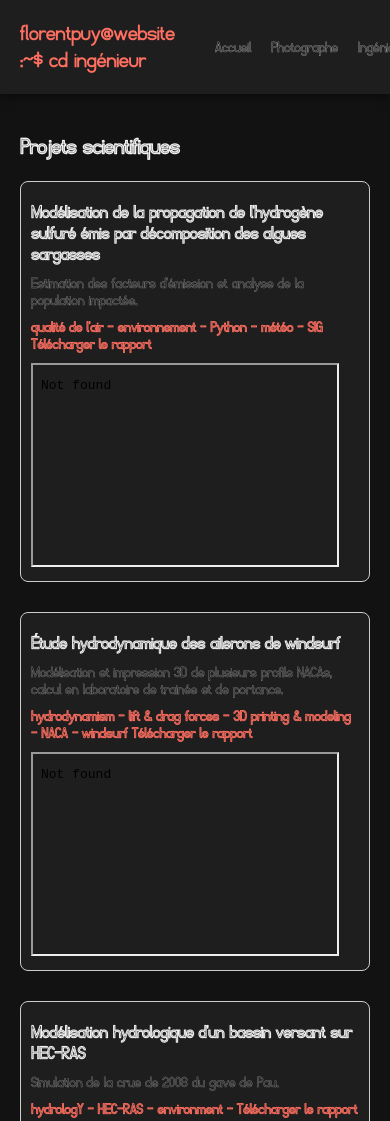
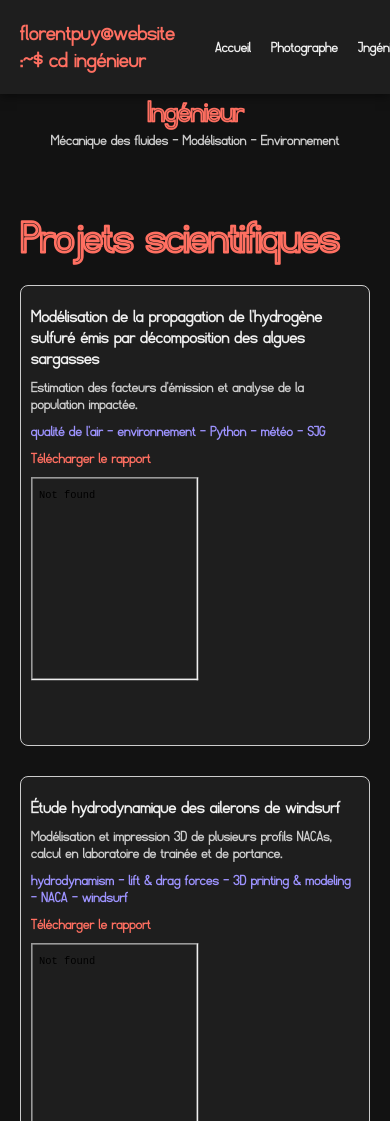
Before and after one commit to floceans/floceans.github.io, a plain HTML site: page ingenieur.html in a window 390 px wide. Shown: the top 1121 px of the page. Drawn offline with Linux system fonts and the light colour scheme; a script that the page names is missing.

Commit message:
update style_ingé

```diff
--- a/ingenieur.html
+++ b/ingenieur.html
@@ -19,6 +19,12 @@
     </header>
 
     <main>
+
+        <section class="page-header">
+            <h1>Ingénieur</h1>
+            <h2>Mécanique des fluides - Modélisation - Environnement</h2>
+        </section>
+
         <section class="project-section">
             <h2>Projets scientifiques</h2>
 
@@ -26,7 +32,7 @@
                 <div class="project-info">
                     <h3>Modélisation de la propagation de l'hydrogène sulfuré émis par décomposition des algues sargasses</h3>
                     <p>Estimation des facteurs d'émission et analyse de la population impactée.</p>
-                    <p2>qualité de l'air - environnement - Python - météo - SIG</p2>
+                    <h4>qualité de l'air - environnement - Python - météo - SIG</h4>
                     <a href="rapports_PDF/rapport_estimation_H2S_madininair_f_puy.pdf" target="_blank" class="project-link">Télécharger le rapport</a>
                 </div>
                 <div class="project-preview">
@@ -39,7 +45,7 @@
                 <div class="project-info">
                     <h3>Étude hydrodynamique des ailerons de windsurf</h3>
                     <p>Modélisation et impression 3D de plusieurs profils NACAs, calcul en laboratoire de trainée et de portance.</p>
-                    <p2>hydrodynamism - lift & drag forces - 3D printing & modeling - NACA - windsurf</p2>
+                    <h4>hydrodynamism - lift & drag forces - 3D printing & modeling - NACA - windsurf</h4>
                     <a href="rapports_PDF/pip_f_puy.pdf" target="_blank" class="project-link">Télécharger le rapport</a>
                 </div>
                 <div class="project-preview">
@@ -52,7 +58,7 @@
                 <div class="project-info">
                     <h3>Modélisation hydrologique d'un bassin versant sur HEC-RAS</h3>
                     <p>Simulation de la crue de 2008 du gave de Pau.</p>
-                    <p2>hydrologY - HEC-RAS - environment - </p2>
+                    <h4>hydrologY - HEC-RAS - environment - </h4>
                     <a href="rapports_PDF/Rapport_hec_ras_mod_f_puy.pdf" target="_blank" class="project-link">Télécharger le rapport</a>
                 </div>
                 <div class="project-preview">
@@ -65,7 +71,7 @@
                 <div class="project-info">
                     <h3>Développement d'un mini-shell linux en C</h3>
                     <p>Gestion des commandes classiques (ls, cd, cat...), des processus, des signaux (SIGINT, SIGSTOP...) et des tubes.</p>
-                    <p2>shell - C - linux - process - signals - OS</p2>
+                    <h4>shell - C - linux - process - signals - OS</h4>
                     <a href="rapports_PDF/minishell_C_OS_f_puy.pdf" target="_blank" class="project-link">Télécharger le rapport</a>
                 </div>
                 <div class="project-preview">
@@ -78,7 +84,7 @@
                 <div class="project-info">
                     <h3>Prévention des risques relatifs à la foudre - Modélisation 2D de la trajectoire de la foudre</h3>
                     <p>Calcul de l'efficacité d'un paratonnerre et placement optimal de paratonnerres sur zones plates et à relief.</p>
-                    <p2>lightning - 2D modeling - python - fractal dimension - environment</p2>
+                    <h4>lightning - 2D modeling - python - fractal dimension - environment</h4>
                     <a href="rapports_PDF/tipe_foudre_f_puy.pdf" target="_blank" class="project-link">Télécharger le rapport</a>
                 </div>
                 <div class="project-preview">
@@ -91,7 +97,7 @@
                 <div class="project-info">
                     <h3>Résolution numérique d’une équation aux dérivées partielles d’advecto-diffusion par méthode semi-implicite</h3>
                     <p>Résolution en Fortran90 (beurk) et étude des temps de calculs selon les méthodes.</p>
-                    <p2>numerical methods - calculation time - Fortran90 - advection-diffusion - computing</p2>
+                    <h4>numerical methods - calculation time - Fortran90 - advection-diffusion - computing</h4>
                     <a href="rapports_PDF/rapport_resolution_volumes_finis_f_puy.pdf" target="_blank" class="project-link">Télécharger le rapport</a>
                 </div>
                 <div class="project-preview">
--- a/styles_inge.css
+++ b/styles_inge.css
@@ -18,7 +18,7 @@
 body {
     background-color: #121212;
     color: #f0f0f0;
-    font-family: 'Fibel';
+    font-family: 'fibel';
     margin: 0;
     padding: 0;
 }
@@ -27,6 +27,7 @@ header {
     display: flex;
     justify-content: space-between;
     align-items: center;
+    font-family: 'fibel_2';
     padding: 20px;
     background-color: #1e1e1e;
     box-shadow: 0 2px 10px rgba(0, 0, 0, 0.5);
@@ -55,6 +56,7 @@ nav ul {
     color: #ff6f61;
 }
 
+
 footer {
     text-align: center;
     padding: 20px;
@@ -68,10 +70,41 @@ footer a {
     text-decoration: none;
 }
 
+.page-header {
+    text-align: center;
+    margin: 30px 0;
+    color: #f0f0f0;
+    margin: 1px;
+}
+
+.page-header h1 {
+    font-size: 6rem; /* Titre principal plus grand */
+    margin-bottom: 1px;
+    margin-top: 2px;
+    font-family: 'fibel';
+    color: #ff6f61; /* Couleur distinctive pour le titre */
+}
+
+.page-header h2 {
+    font-size: 1.5rem; /* Sous-titre plus petit */
+    font-weight: bold;
+    font-family: 'fibel_2';
+    color: #ccc; /* Couleur plus douce pour le sous-titre */
+    margin-top: 0;
+    margin-bottom: 5px;
+}
+
 .project-section {
     padding: 20px;
     max-width: 1200px;
     margin: 0 auto;
+}
+
+.project-section h2 {
+    font-size: 3rem;
+    font-family: 'fibel';
+    color: #ff6f61;
+    margin-bottom: 20px;
 }
 
 .project {
@@ -88,7 +121,7 @@ footer a {
 }
 
 .project:hover {
-    transform: scale(1.05); /* Grossit légèrement */
+    transform: scale(1.03); /* Grossit légèrement */
     box-shadow: 0 8px 20px rgba(0, 0, 0, 0.6); /* Ajoute une ombre plus marquée */
 }
 
@@ -105,34 +138,42 @@ footer a {
 .project-info h3 {
     margin: 10px 0;
     font-size: 1.5rem;
-    font-family: 'Fibel';
+    font-family: 'fibel_2';
     color: #f0f0f0;
 }
 
 .project-info p {
     margin: 10px 0;
     font-size: 1rem;
-    font-family: 'Fibel';
+    font-family: 'fibel_2';
     color: #ccc;
 }
 
-.project-info p2 {
+.project-info h4 {
     margin: 10px 0;
     font-size: 1rem;
     font-weight: bold;
-    font-family: 'Fibel';
-    color: #ff6f61;
+    font-family: 'fibel_2';
+    color: #9d93ff;
 }
 
 .project-link {
     color: #ff6f61;
     text-decoration: none;
-    font-family: 'Fibel';
+    font-family: 'fibel_2';
     font-weight: bold;
 }
 
 /* Styles pour mobile */
 @media (max-width: 768px) {
+
+    .page-header h1 {
+        font-size: 2rem; /* Réduit la taille du titre sur téléphone */
+    }
+    .page-header h2 {
+        font-size: 1rem; /* Réduit la taille du sous-titre sur téléphone */
+    }
+
     .project {
         flex-direction: column; /* Empile les éléments verticalement */
         gap: 10px;
@@ -159,14 +200,10 @@ footer a {
         width: 100%; /* Les PDF s'ajustent à la largeur de l'écran */
         height: 200px; /* Augmente la hauteur pour une meilleure lecture sur mobile */
     }
-}
-
-
-@media (max-width: 850px) {
-    .project-preview {
-        max-width: 100%; /* Sur mobile, la prévisualisation prend toute la largeur */
-    }
-    .project-info {
-        max-width: 100%; /* Sur mobile, le texte prend toute la largeur */
+    .project-preview iframe {
+        transform: scale(0.8); /* Réduit l'échelle du contenu à 80% */
+        transform-origin: top left; /* Gère l'origine du zoom pour bien aligner */
+        width: 125%; /* Ajuste la largeur pour compenser le scale */
+        height: 250px; /* Assure une hauteur adaptée */
     }
 }
```
